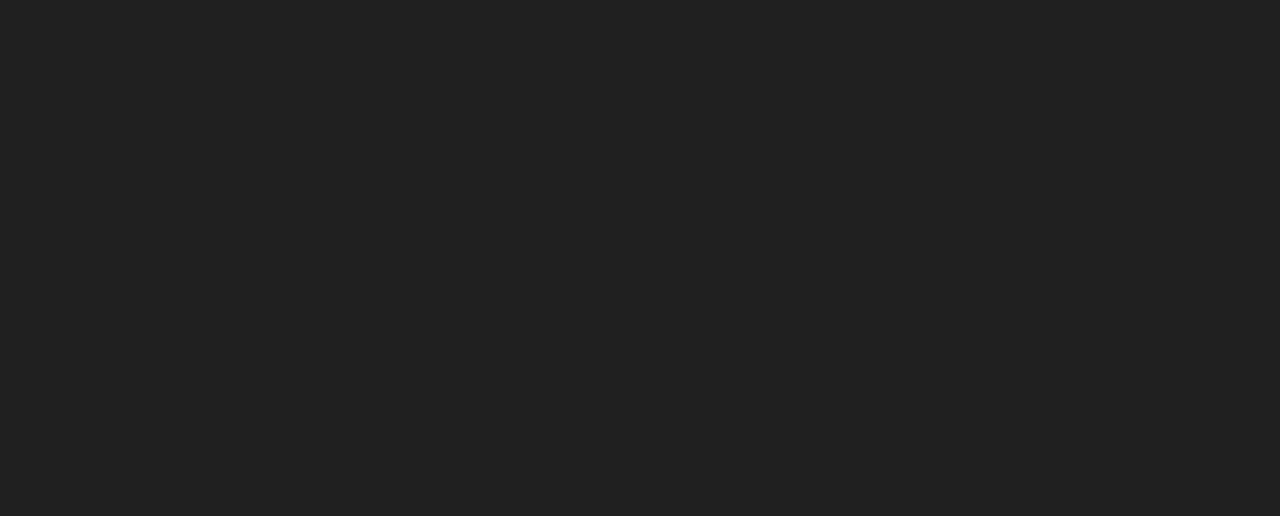
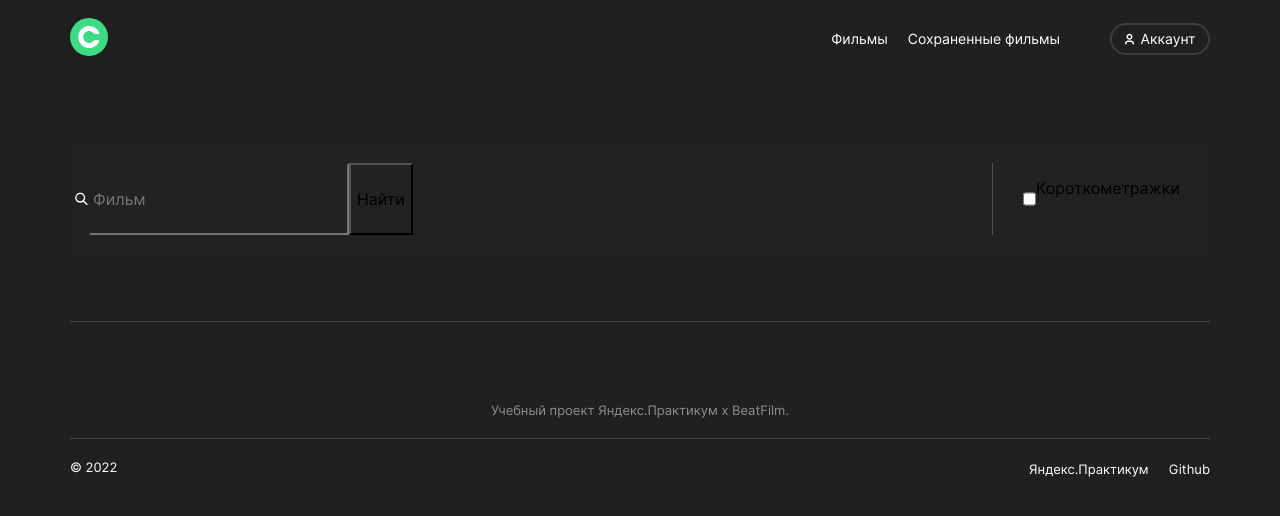
Before and after one commit to VitalM88/movies-explorer-frontend, a React (Create React App) app: page /saved-movies in a window 1280 px wide. Shown: the top 516 px of the page. Built offline with nearby package versions, Linux system fonts and the light colour scheme.

Commit message:
begining SearchForm layout

```diff
--- a/src/components/Movies/Movies.js
+++ b/src/components/Movies/Movies.js
@@ -1,11 +1,16 @@
 import './Movies.css';
 import Header from '../Header/Header';
+import SearchForm from '../SearchForm/SearchForm';
+import Footer from '../Footer/Footer';
 
 function Movies() {
   return (
-    <div className="movies">
+    <section className="movies">
       <Header state="header_nav" />
-    </div>
+      <SearchForm />
+
+      <Footer />
+    </section>
   );
 }
 
--- a/src/components/SavedMovies/SavedMovies.js
+++ b/src/components/SavedMovies/SavedMovies.js
@@ -1,10 +1,16 @@
 import './SavedMovies.css';
+import Header from '../Header/Header';
+import SearchForm from '../SearchForm/SearchForm';
+import Footer from '../Footer/Footer';
 
 function SavedMovies() {
   return (
-    <div className="saved-movies">
+    <section className="saved-movies">
+      <Header state="header_nav" />
+      <SearchForm />
 
-    </div>
+      <Footer />
+    </section>
   );
 }
 
--- a/src/components/SearchForm/SearchForm.css
+++ b/src/components/SearchForm/SearchForm.css
@@ -1,3 +1,43 @@
 .search-form {
+    margin: 0 70px;
+    padding: 70px 0;
+    border-bottom: solid #424242 1px;
+}
+
+.search-form__container {
+    background-color: #222222;
+    display: flex;
+    justify-content: space-between;
+    height: 72px;
+    padding: 16px 0;
+}
+
+.search-form__input-container {
+    display: flex;
+    background-image: url(../../images/search-icon.svg);
+    background-repeat: no-repeat;
+    background-position: left;
+    padding: 0 19px;
+}
+
+.search-form__input {
+  background: none;
+}
+
+.search-form__button {
+    background: none;
+}
+
+.search-form__checkbox-container {
+    display: flex;
+    padding: 0 30px;
+    border-left: solid #505050 1px;
+}
+
+.search-form__checkbox {
 
 }
+
+.search-form__checkbox-text {
+
+}
--- a/src/components/SearchForm/SearchForm.js
+++ b/src/components/SearchForm/SearchForm.js
@@ -2,8 +2,17 @@
 
 function SearchForm() {
   return (
-    <form className="register">
-
+    <form className="search-form">
+      <div className="search-form__container">
+        <div className="search-form__input-container">
+          <input className="search-form__input" placeholder="Фильм" />
+          <button className="search-form__button">Найти</button>
+        </div>
+        <div className="search-form__checkbox-container">
+          <input className="search-form__checkbox" type="checkbox" />
+          <p className="search-form__checkbox-text">Короткометражки</p>
+        </div>
+      </div>
     </form>
   );
 }
```
